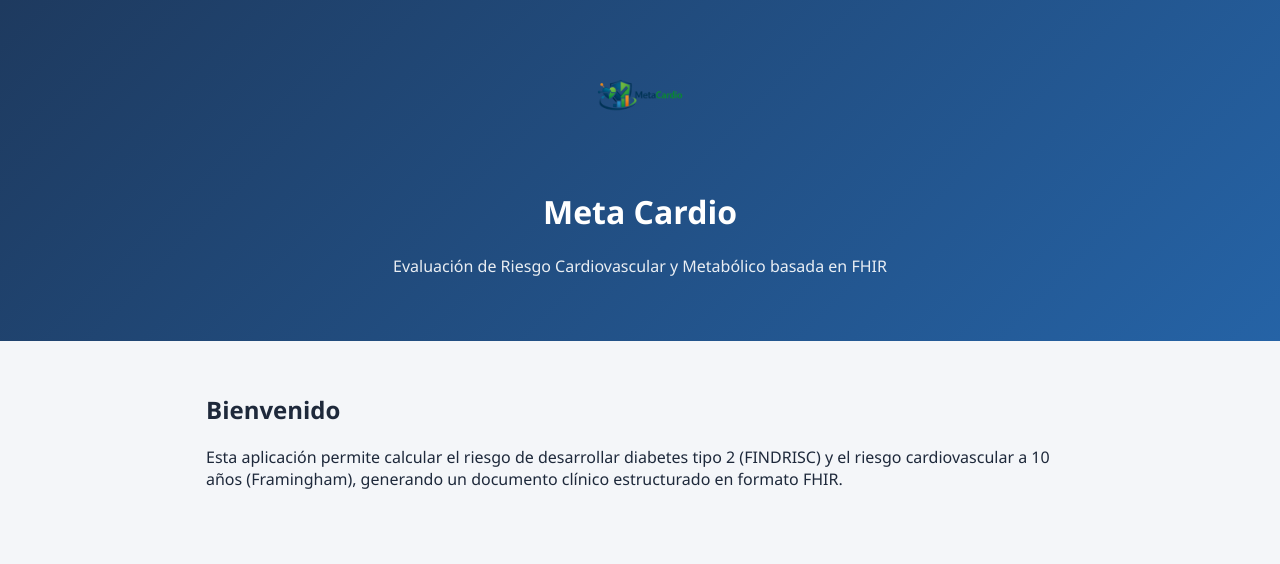
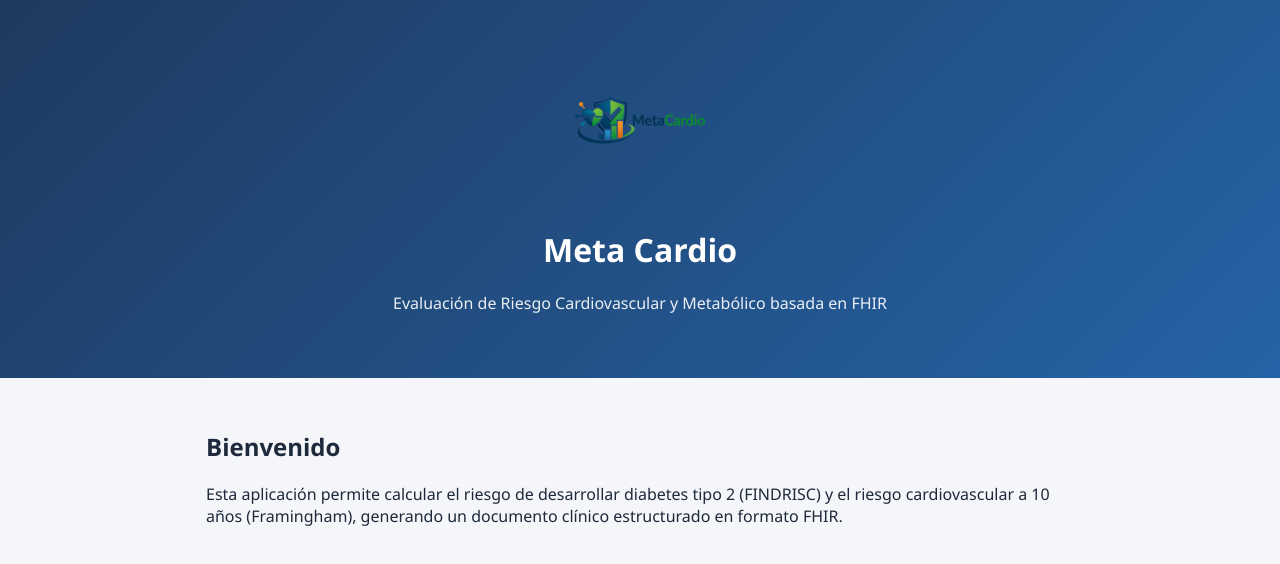
Before and after one commit to yhoys/meta-cardio, a React (Vite) app: page / in a window 1280 px wide. Shown: the top 564 px of the page. Built offline with nearby package versions, Linux system fonts and the light colour scheme.

Commit message:
Interfaz 8

```diff
--- a/src/App.css
+++ b/src/App.css
@@ -11,8 +11,9 @@
 }
 
 .logo {
-  width: 100px;
-  margin-bottom: 1rem;
+  width: 12vw;
+  max-width: 180px;
+  min-width: 100px;
 }
 
 .subtitle {
```
Also changed, not shown: public/meta-cardio-logo.svg (added).
